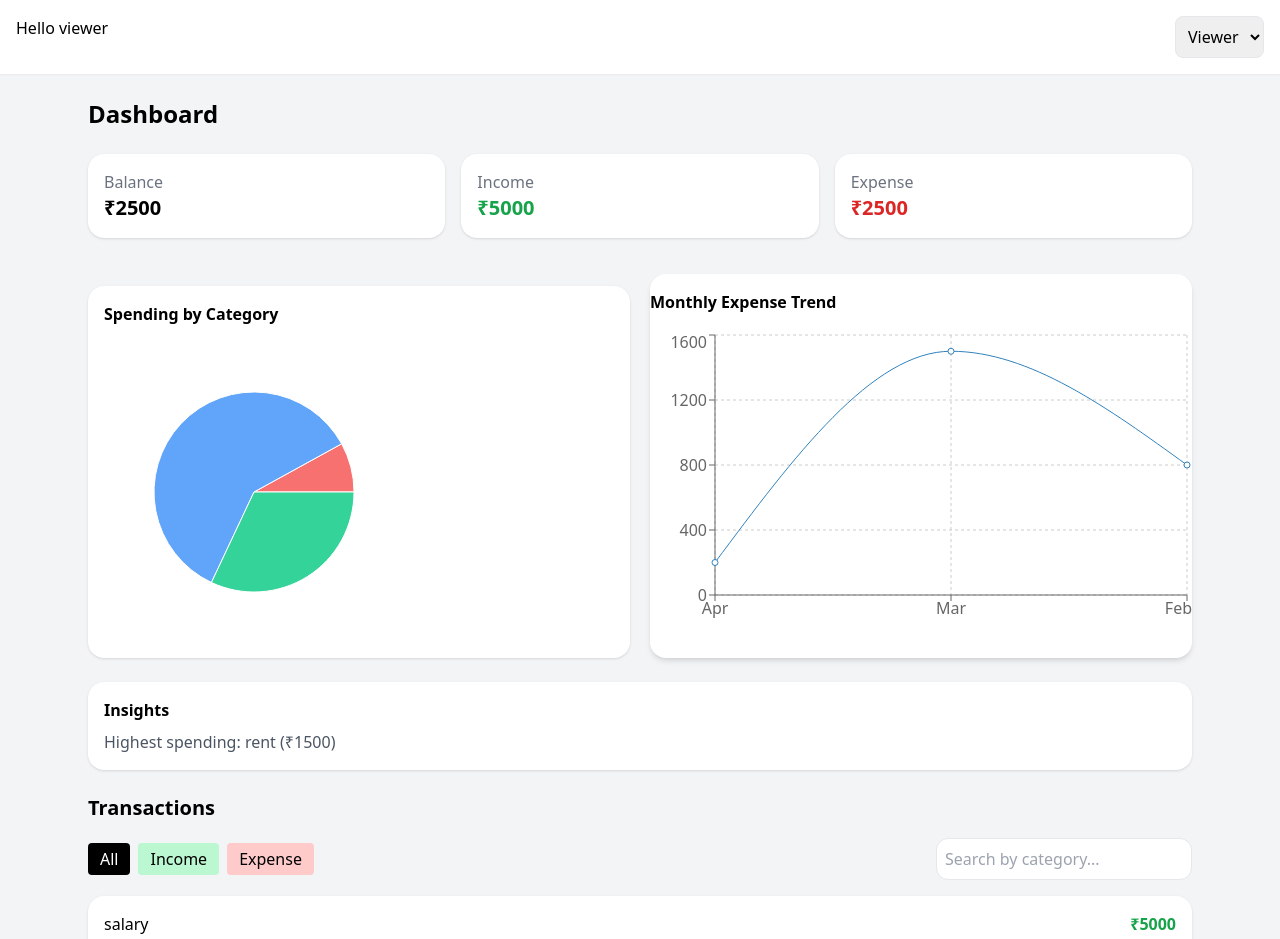
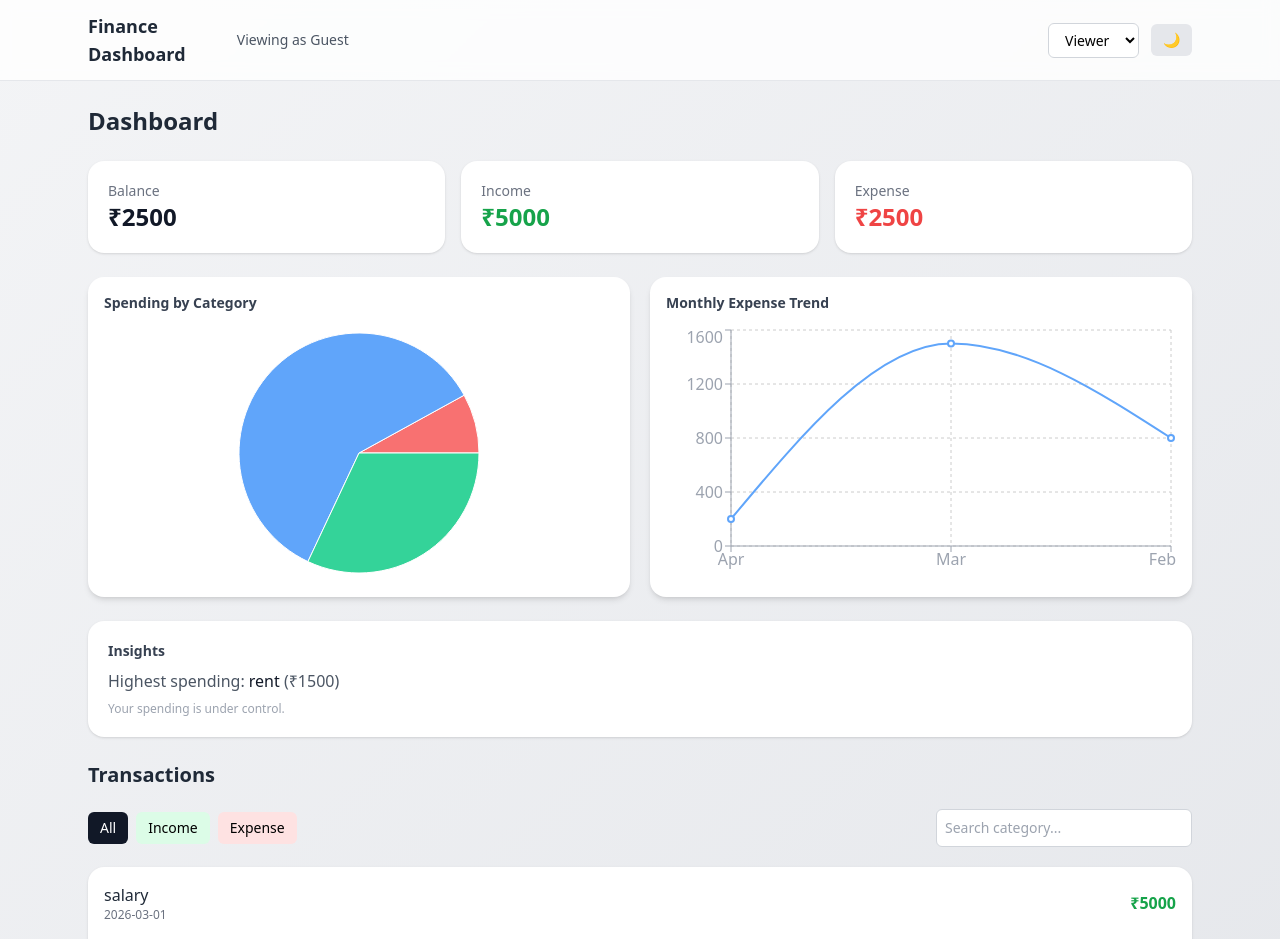
Before and after one commit to Ram0852/Finance_Dashboard, a React (Vite) app: page / in a window 1280 px wide. Shown: the top 939 px of the page. Built offline with nearby package versions, Linux system fonts and the light colour scheme.

Commit message:
UI improvements + dark mode + final polish

```diff
--- a/src/App.jsx
+++ b/src/App.jsx
@@ -1,23 +1,39 @@
+import { useContext } from "react";
 import Dashboard from "./components/Dashboard/Dashboard";
 import TransactionList from "./components/Transactions/TransactionList";
 import RoleSwitcher from "./components/RoleSwitcher";
+import { AppContext } from "./context/AppContext";
 
 function App() {
+  const { darkMode } = useContext(AppContext);
+
   return (
-    <div className="bg-gray-100 min-h-screen">
+    <div className={darkMode ? "dark" : ""}>
+
+      {/* Page Background */}
+      <div className="min-h-screen bg-gradient-to-br from-gray-100 to-gray-200 dark:from-gray-900 dark:to-gray-800 transition-colors duration-300">
 
         {/* Top Bar */}
-      <div className="bg-white shadow-sm">
+        <div className="sticky top-0 z-10 backdrop-blur bg-white/80 dark:bg-gray-900/80 border-b border-gray-200 dark:border-gray-700">
+          <div className="max-w-6xl mx-auto px-6 py-3 flex items-center justify-between">
+
+            {/* Title */}
+            <h1 className="text-lg font-semibold text-gray-800 dark:text-white">
+              Finance Dashboard
+            </h1>
+
             <RoleSwitcher />
+          </div>
         </div>
 
         {/* Main Content */}
-      <div className="max-w-6xl mx-auto p-6 space-y-6">
+        <div className="max-w-6xl mx-auto px-6 py-6 space-y-6">
           <Dashboard />
           <TransactionList />
         </div>
 
       </div>
+    </div>
   );
 }
 
--- a/src/components/Dashboard/CategoryChart.jsx
+++ b/src/components/Dashboard/CategoryChart.jsx
@@ -1,11 +1,13 @@
 import { useContext } from "react";
 import { AppContext } from "../../context/AppContext";
-import { PieChart, Pie, Cell, Tooltip } from "recharts";
+import { PieChart, Pie, Cell, Tooltip, ResponsiveContainer } from "recharts";
 
 export default function CategoryChart() {
   const { transactions } = useContext(AppContext);
 
-  const expenseTransactions = transactions.filter(t => t.type === "expense");
+  const expenseTransactions = transactions.filter(
+    t => t.type === "expense"
+  );
 
   const categoryData = Object.values(
     expenseTransactions.reduce((acc, t) => {
@@ -20,22 +22,33 @@ export default function CategoryChart() {
   const COLORS = ["#f87171", "#60a5fa", "#34d399", "#fbbf24"];
 
   return (
-    <div className="bg-white p-4 rounded-2xl shadow mt-6">
-      <h3 className="font-bold mb-4">Spending by Category</h3>
+    <div className="space-y-3">
 
-      <PieChart width={300} height={300}>
+      <h3 className="text-sm font-semibold text-gray-700 dark:text-gray-300">
+        Spending by Category
+      </h3>
+
+      <div className="w-full h-64">
+        <ResponsiveContainer>
+          <PieChart>
             <Pie
               data={categoryData}
               dataKey="value"
               nameKey="name"
-          outerRadius={100}
+              outerRadius={120}
             >
               {categoryData.map((entry, index) => (
-            <Cell key={index} fill={COLORS[index % COLORS.length]} />
+                <Cell
+                  key={index}
+                  fill={COLORS[index % COLORS.length]}
+                />
               ))}
             </Pie>
             <Tooltip />
           </PieChart>
+        </ResponsiveContainer>
+      </div>
+
     </div>
   );
 }
--- a/src/components/Dashboard/Dashboard.jsx
+++ b/src/components/Dashboard/Dashboard.jsx
@@ -40,39 +40,71 @@ export default function Dashboard() {
         <div className="space-y-6">
 
           {/* Title */}
-      <h2 className="text-2xl font-bold">Dashboard</h2>
+          <h2 className="text-2xl font-semibold text-gray-800 dark:text-white">
+            Dashboard
+          </h2>
 
           {/* Summary Cards */}
           <div className="grid grid-cols-1 md:grid-cols-3 gap-4">
 
-        <div className="bg-white p-4 rounded-2xl shadow">
-          <h3 className="text-gray-500">Balance</h3>
-          <p className="text-xl font-semibold">₹{balance}</p>
+            {/* Balance */}
+            <div className="bg-white dark:bg-gray-800 p-5 rounded-2xl shadow hover:shadow-md transition">
+              <h3 className="text-sm text-gray-500 dark:text-gray-400">Balance</h3>
+              <p className="text-2xl font-semibold text-gray-900 dark:text-white">
+                ₹{balance}
+              </p>
             </div>
 
-        <div className="bg-white p-4 rounded-2xl shadow">
-          <h3 className="text-gray-500">Income</h3>
-          <p className="text-xl font-semibold text-green-600">₹{income}</p>
+            {/* Income */}
+            <div className="bg-white dark:bg-gray-800 p-5 rounded-2xl shadow hover:shadow-md transition">
+              <h3 className="text-sm text-gray-500 dark:text-gray-400">Income</h3>
+              <p className="text-2xl font-semibold text-green-600">
+                ₹{income}
+              </p>
             </div>
 
-        <div className="bg-white p-4 rounded-2xl shadow">
-          <h3 className="text-gray-500">Expense</h3>
-          <p className="text-xl font-semibold text-red-600">₹{expense}</p>
+            {/* Expense */}
+            <div className="bg-white dark:bg-gray-800 p-5 rounded-2xl shadow hover:shadow-md transition">
+              <h3 className="text-sm text-gray-500 dark:text-gray-400">Expense</h3>
+              <p className="text-2xl font-semibold text-red-500">
+                ₹{expense}
+              </p>
             </div>
 
           </div>
 
-      {/* Chart Section */}
+          {/* Charts Section */}
           <div className="grid grid-cols-1 md:grid-cols-2 gap-5">
+
+            <div className="bg-white dark:bg-gray-800 p-4 rounded-2xl shadow-md">
               <CategoryChart />
+            </div>
+
+            <div className="bg-white dark:bg-gray-800 p-4 rounded-2xl shadow-md">
               <TrendChart />
             </div>
 
-      {/* Insight Section */}
-      <div className="bg-white p-4 rounded-2xl shadow">
-        <h3 className="font-semibold mb-2">Insights</h3>
-        <p className="text-gray-600">
-          Highest spending: <span className="font-medium">{highestCategory.name}</span> (₹{highestCategory.value})
+          </div>
+
+          {/* Insights */}
+          <div className="bg-white dark:bg-gray-800 p-5 rounded-2xl shadow">
+            <h3 className="text-sm font-semibold text-gray-700 dark:text-gray-300 mb-2">
+              Insights
+            </h3>
+
+            <p className="text-gray-600 dark:text-gray-400">
+              Highest spending:
+              <span className="ml-1 font-medium text-gray-900 dark:text-white">
+                {highestCategory.name}
+              </span>
+              {" "} (₹{highestCategory.value})
+            </p>
+
+            {/* Extra insight (small upgrade) */}
+            <p className="text-xs text-gray-400 mt-2">
+              {expense > income
+                ? "You are spending more than you earn."
+                : "Your spending is under control."}
             </p>
           </div>
 
--- a/src/components/Dashboard/TrendChart.jsx
+++ b/src/components/Dashboard/TrendChart.jsx
@@ -36,18 +36,29 @@ export default function TrendChart() {
   );
 
   return (
-    <div className="bg-white mt-3 py-4 rounded-2xl shadow-md">
-      <h3 className="font-semibold mb-4">Monthly Expense Trend</h3>
-      <ResponsiveContainer width="100%" height={300}>
+    <div className="space-y-3">
 
-      <LineChart width={500} height={300} data={monthlyData}>
-        <CartesianGrid strokeDasharray="3 3" />
-        <XAxis dataKey="month" />
-        <YAxis />
-        <Tooltip />
-        <Line type="monotone" dataKey="amount" />
-      </LineChart>
+      <h3 className="text-sm font-semibold text-gray-700 dark:text-gray-300">
+        Monthly Expense Trend
+      </h3>
+
+      <div className="w-full h-64">
+        <ResponsiveContainer>
+          <LineChart data={monthlyData}>
+            <CartesianGrid strokeDasharray="3 3" />
+            <XAxis dataKey="month" stroke="#9ca3af" />
+            <YAxis stroke="#9ca3af" />
+            <Tooltip />
+            <Line
+              type="monotone"
+              dataKey="amount"
+              stroke="#60a5fa"
+              strokeWidth={2}
+            />
+          </LineChart>
         </ResponsiveContainer>
+      </div>
+
     </div>
   );
 }
--- a/src/components/RoleSwitcher.jsx
+++ b/src/components/RoleSwitcher.jsx
@@ -2,29 +2,48 @@ import { useContext } from "react";
 import { AppContext } from "../context/AppContext";
 
 export default function RoleSwitcher() {
-  const { role, setRole, user } = useContext(AppContext);
+  const { role, setRole, user, darkMode, setDarkMode } = useContext(AppContext);
 
   return (
-    <>
+    <div className="flex items-center justify-between w-full">
 
-    <div className="p-4 flex justify-end">
-    <div className="flex-1">{role === "admin" ?
-        <h1>Hello {user}</h1>:
-        <div>
-            Hello viewer
+      {/* Greeting */}
+      <div className="text-sm text-gray-600 dark:text-gray-300">
+        {role === "admin" ? (
+          <span>Welcome, <span className="font-medium text-gray-800 dark:text-white">{user}</span></span>
+        ) : (
+          <span>Viewing as Guest</span>
+        )}
       </div>
-    }</div>
-      <div className="flex-2">
+
+      {/* Controls */}
+      <div className="flex items-center gap-3">
+
+        {/* Role Selector */}
         <select
           value={role}
           onChange={(e) => setRole(e.target.value)}
-        className="border p-2 rounded-lg"
+          className="px-3 py-1.5 rounded-md border border-gray-300
+                     bg-white text-sm
+                     dark:bg-gray-800 dark:text-white dark:border-gray-600
+                     focus:outline-none"
         >
           <option value="viewer">Viewer</option>
           <option value="admin">Admin</option>
         </select>
+
+        {/* Dark Mode Toggle */}
+        <button
+          onClick={() => setDarkMode(!darkMode)}
+          className="px-3 py-1.5 rounded-md text-sm
+                    bg-gray-200 hover:bg-gray-300
+                    dark:bg-gray-700 dark:hover:bg-gray-600
+                    dark:text-white transition"
+        >
+          {darkMode ? "🌞" : "🌙"}
+        </button>
+
       </div>
     </div>
-    </>
   );
 }
--- a/src/components/Transactions/AddTransaction.jsx
+++ b/src/components/Transactions/AddTransaction.jsx
@@ -26,35 +26,67 @@ export default function AddTransaction() {
   };
 
   return (
-    <form onSubmit={handleSubmit} className="bg-white p-4 rounded-xl shadow mb-4">
-      <h3 className="font-bold mb-2">Add Transaction</h3>
+    <form
+      onSubmit={handleSubmit}
+      className="bg-white dark:bg-gray-800 p-5 rounded-2xl shadow space-y-4"
+    >
+      <h3 className="text-sm font-semibold text-gray-700 dark:text-gray-300">
+        Add Transaction
+      </h3>
 
+      {/* Inputs */}
+      <div className="grid grid-cols-1 md:grid-cols-4 gap-3">
+
+        {/* Amount */}
         <input
           type="number"
           placeholder="Amount"
           value={amount}
           onChange={(e) => setAmount(e.target.value)}
-        className="border p-2 mr-2"
+          className="border border-gray-300 dark:border-gray-600
+                     p-2 rounded-md text-sm
+                     bg-white dark:bg-gray-700 dark:text-white
+                     focus:outline-none"
           required
         />
 
-      <select value={type} onChange={(e) => setType(e.target.value)} className="border p-2 mr-2 rounded-lg">
-        <option value="expense" className="rounded-md">Expense</option>
+        {/* Type */}
+        <select
+          value={type}
+          onChange={(e) => setType(e.target.value)}
+          className="border border-gray-300 dark:border-gray-600
+                     p-2 rounded-md text-sm
+                     bg-white dark:bg-gray-700 dark:text-white
+                     focus:outline-none"
+        >
+          <option value="expense">Expense</option>
           <option value="income">Income</option>
         </select>
 
+        {/* Category */}
         <input
           type="text"
           placeholder="Category"
           value={category}
           onChange={(e) => setCategory(e.target.value)}
-        className="border p-2 mr-2"
+          className="border border-gray-300 dark:border-gray-600
+                     p-2 rounded-md text-sm
+                     bg-white dark:bg-gray-700 dark:text-white
+                     focus:outline-none"
           required
         />
 
-      <button type="submit" className="bg-blue-500 text-white px-4 py-2 rounded-lg">
+        {/* Button */}
+        <button
+          type="submit"
+          className="bg-gray-900 text-white text-sm rounded-md
+                     hover:bg-black transition
+                     dark:bg-white dark:text-black"
+        >
           Add
         </button>
+
+      </div>
     </form>
   );
 }
--- a/src/components/Transactions/TransactionList.jsx
+++ b/src/components/Transactions/TransactionList.jsx
@@ -16,23 +16,28 @@ export default function TransactionList() {
     );
 
     return (
-    <div className="space-y-4">
+      <div className="space-y-5">
 
         {/* Header */}
-      <h2 className="text-xl font-bold">Transactions</h2>
+        <h2 className="text-xl font-semibold text-gray-800 dark:text-white">
+          Transactions
+        </h2>
 
-      {/* 🔹 Admin Add Form */}
+        {/* Admin Form */}
         {role === "admin" && <AddTransaction />}
 
         {/* Controls */}
         <div className="flex flex-col md:flex-row md:items-center md:justify-between gap-3">
 
-        {/* Filter Buttons */}
-        <div className="space-x-2">
+          {/* Filters */}
+          <div className="flex gap-2">
+
             <button
               onClick={() => setFilter("all")}
-            className={`px-3 py-1 rounded ${
-              filter === "all" ? "bg-black text-white" : "bg-gray-200"
+              className={`px-3 py-1.5 rounded-md text-sm transition ${
+                filter === "all"
+                  ? "bg-gray-900 text-white dark:bg-white dark:text-black"
+                  : "bg-gray-200 hover:bg-gray-300 dark:bg-gray-700 dark:text-white"
               }`}
             >
               All
@@ -40,8 +45,10 @@ export default function TransactionList() {
 
             <button
               onClick={() => setFilter("income")}
-            className={`px-3 py-1 rounded ${
-              filter === "income" ? "bg-green-600 text-white" : "bg-green-200"
+              className={`px-3 py-1.5 rounded-md text-sm transition ${
+                filter === "income"
+                  ? "bg-green-600 text-white"
+                  : "bg-green-100 hover:bg-green-200 dark:bg-green-900 dark:text-white"
               }`}
             >
               Income
@@ -49,44 +56,58 @@ export default function TransactionList() {
 
             <button
               onClick={() => setFilter("expense")}
-            className={`px-3 py-1 rounded ${
-              filter === "expense" ? "bg-red-600 text-white" : "bg-red-200"
+              className={`px-3 py-1.5 rounded-md text-sm transition ${
+                filter === "expense"
+                  ? "bg-red-600 text-white"
+                  : "bg-red-100 hover:bg-red-200 dark:bg-red-900 dark:text-white"
               }`}
             >
               Expense
             </button>
+
           </div>
 
-        {/* 🔹 Search */}
+          {/* Search */}
           <input
             type="text"
-          placeholder="Search by category..."
+            placeholder="Search category..."
             value={search}
             onChange={(e) => setSearch(e.target.value)}
-          className="border p-2 rounded-xl w-full md:w-64"
+            className="border border-gray-300 dark:border-gray-600
+                       p-2 rounded-md w-full md:w-64 text-sm
+                       bg-white dark:bg-gray-800 dark:text-white
+                       focus:outline-none focus:ring-2 focus:ring-gray-300"
           />
         </div>
 
         {/* List */}
-      <div className="bg-white rounded-2xl shadow divide-y">
+        <div className="bg-white dark:bg-gray-800 rounded-2xl shadow divide-y">
 
           {filteredTransactions.length === 0 ? (
-          <p className="p-4 text-gray-500 text-center">
+            <p className="p-5 text-gray-500 dark:text-gray-400 text-center text-sm">
               No transactions found
             </p>
           ) : (
             filteredTransactions.map(t => (
-            <div key={t.id} className="flex justify-between p-4">
+              <div
+                key={t.id}
+                className="flex justify-between items-center p-4 hover:bg-gray-50 dark:hover:bg-gray-700 transition"
+              >
                 <div>
-                <p className="font-medium">{t.category}</p>
-                <p className="text-sm text-gray-500">{t.date}</p>
+                  <p className="font-medium text-gray-800 dark:text-white">
+                    {t.category}
+                  </p>
+                  <p className="text-xs text-gray-500 dark:text-gray-400">
+                    {t.date}
+                  </p>
                 </div>
+
                 <p
-                className={
+                  className={`font-semibold ${
                     t.type === "income"
-                    ? "text-green-600 font-semibold"
-                    : "text-red-600 font-semibold"
-                }
+                      ? "text-green-600"
+                      : "text-red-500"
+                  }`}
                 >
                   ₹{t.amount}
                 </p>
```
Lines whose indentation alone changed are shown as unchanged.
